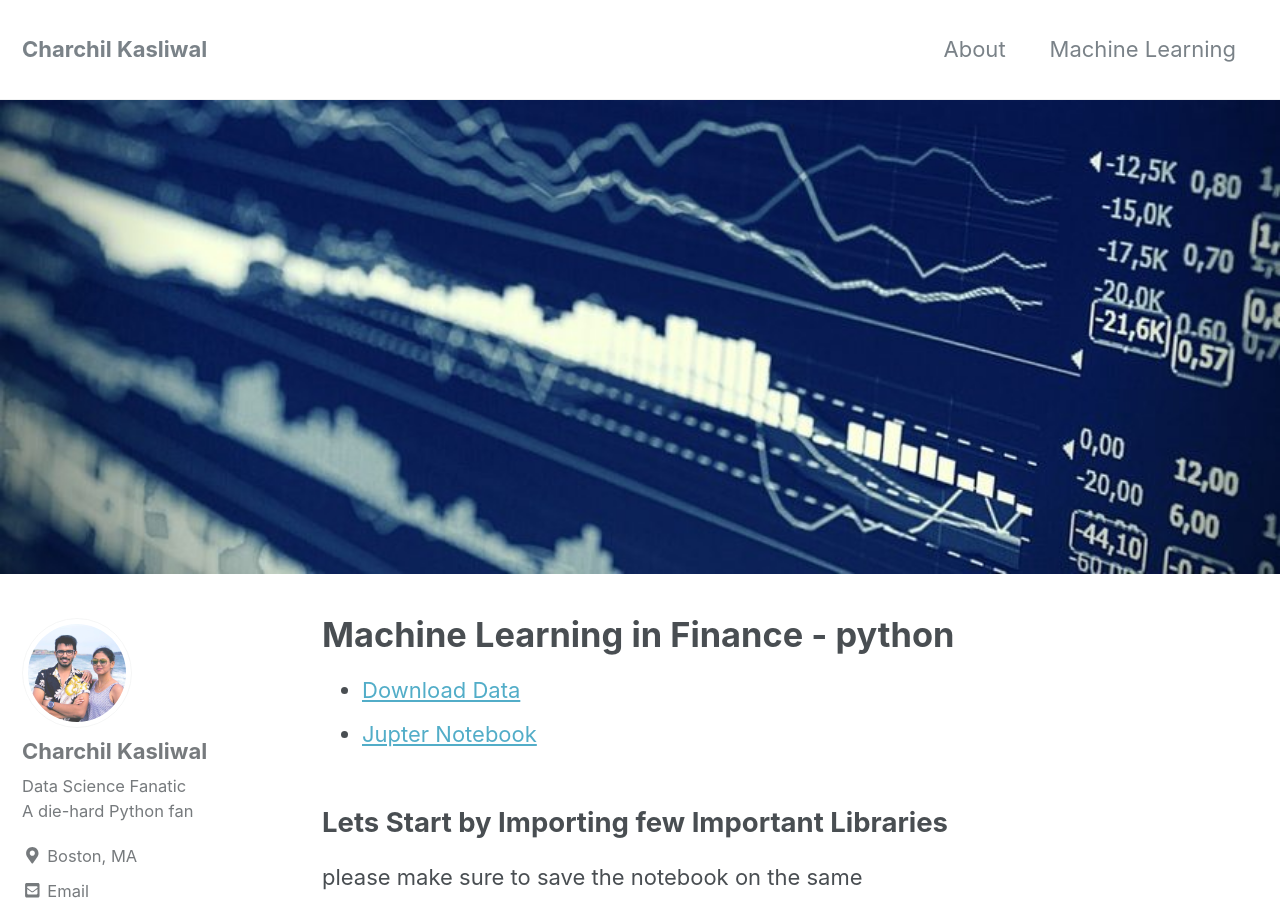
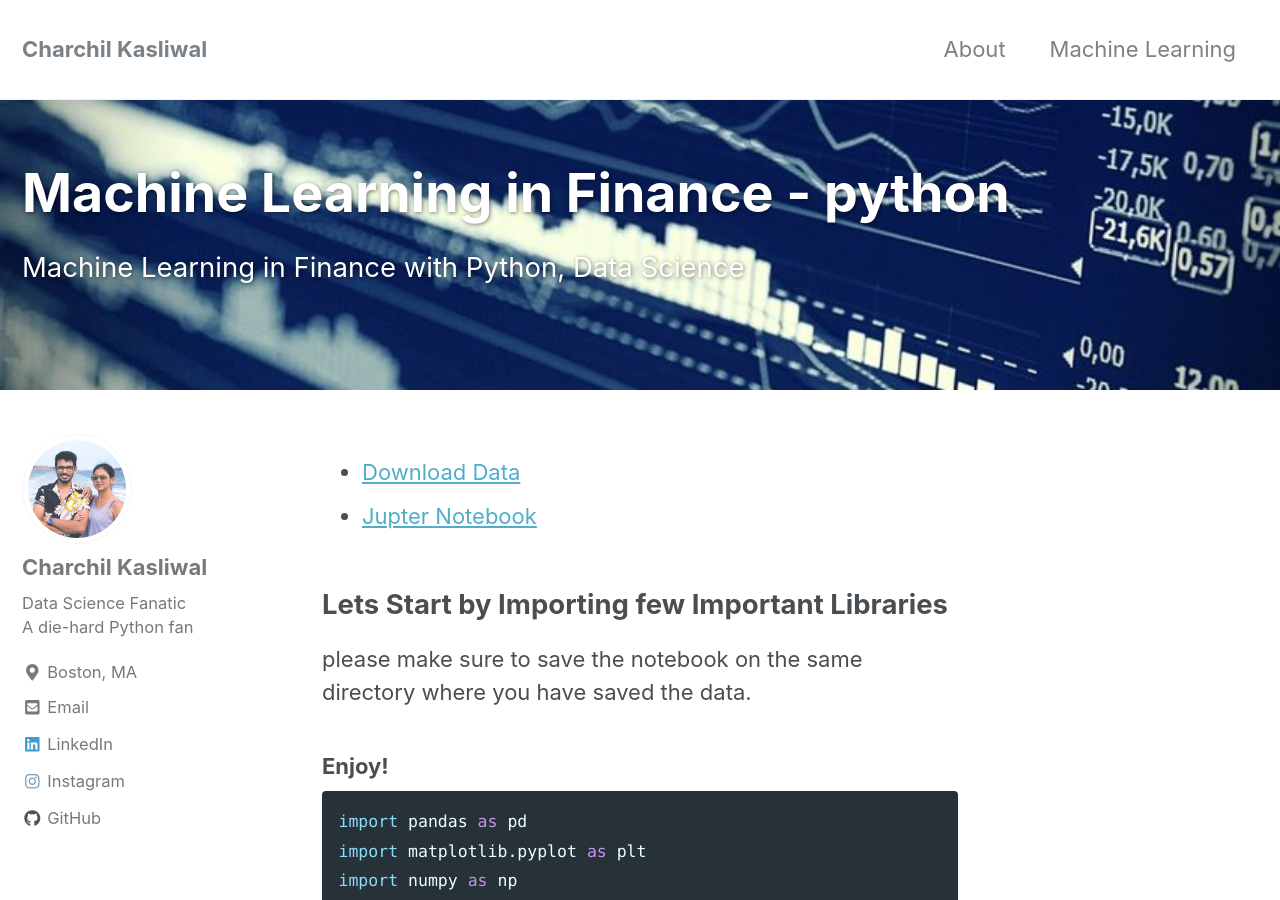
Before and after one commit to charchil10/charchil10.github.io, a Jekyll site: the page built from _posts/2018-10-04-Machine-learning-in-finance.md, in a window 1280 px wide and 900 px high. Built offline with Jekyll 4.4.1, drawn with Linux system fonts in a browser that asks for light colours; nearby versions of some CDN libraries; some of the changed text lies outside the part shown.

Commit message:
few changes on website

```diff
--- a/_posts/2018-10-04-Machine-learning-in-finance.md
+++ b/_posts/2018-10-04-Machine-learning-in-finance.md
@@ -3,7 +3,7 @@ title: "Machine Learning in Finance - python"
 date: 2018-10-04
 layout: posts
 header:
-  image: "images/finance/finance_cover.jpg"
+  overlay_image: "images/finance/finance_cover.jpg"
 excerpt: "Machine Learning in Finance with Python, Data Science"
 comments: true
 toc: true
```
Also changed, not shown: _posts/2018-10-07-ETL_with_python.md (+3 -2 lines).
